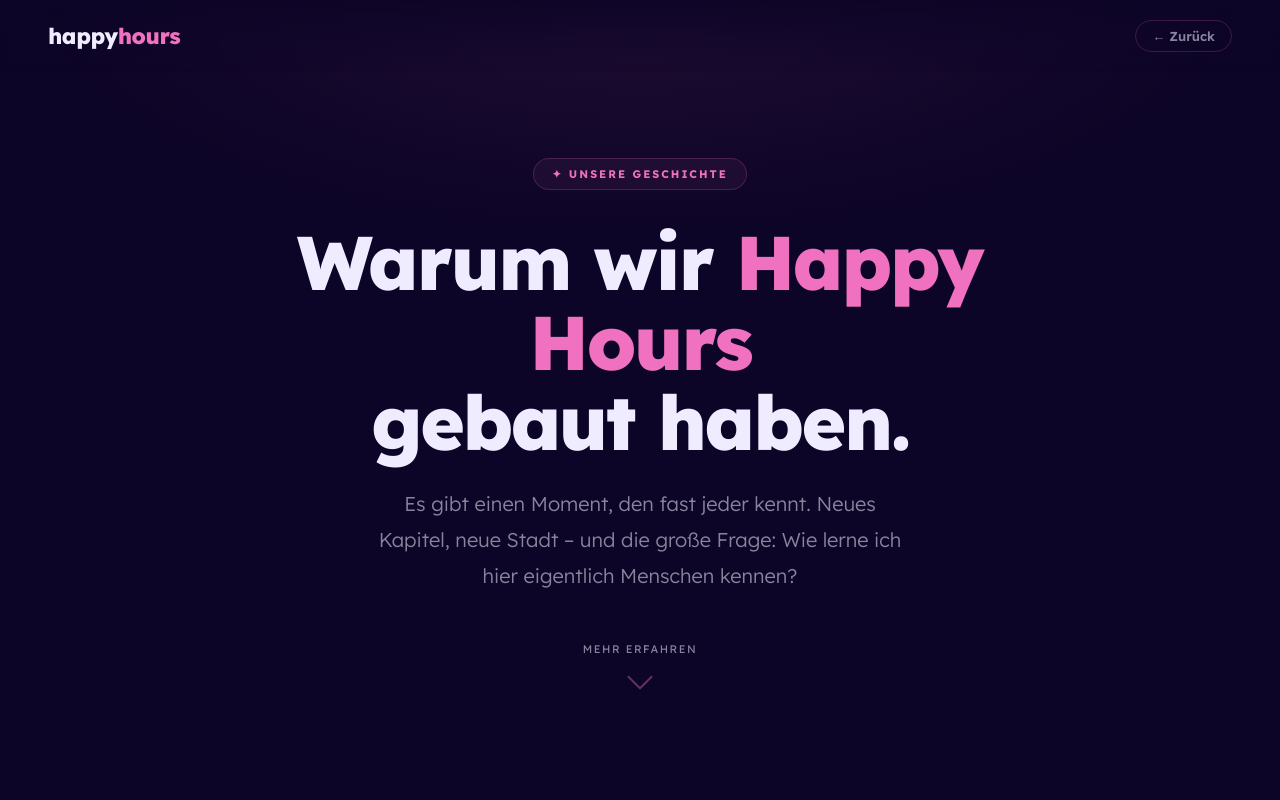
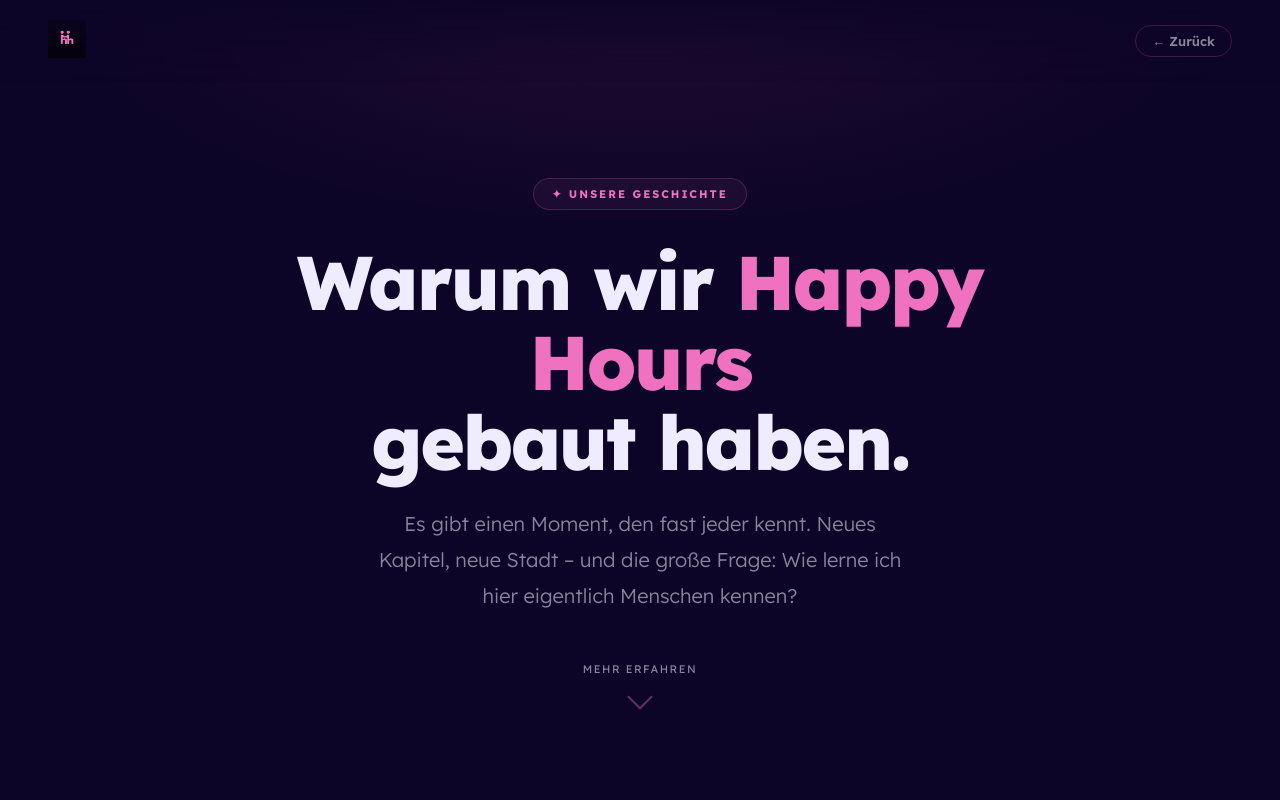
Before and after one commit to Anna-Luisa1806/happyhours.website, a plain HTML site: page ueber-uns.html in a window 1280 px wide. Shown: the top 800 px of the page. Drawn offline with Linux system fonts and the light colour scheme.

Commit message:
Add files via upload

```diff
--- a/ueber-uns.html
+++ b/ueber-uns.html
@@ -15,13 +15,11 @@
     body::before { content: ''; position: fixed; inset: 0; background: radial-gradient(ellipse 80% 50% at 50% 0%, rgba(240,113,192,0.08) 0%, transparent 60%); pointer-events: none; z-index: 0; }
 
     header { position: fixed; top: 0; left: 0; right: 0; z-index: 100; padding: 20px 48px; display: flex; align-items: center; justify-content: space-between; background: linear-gradient(to bottom, rgba(13,5,39,0.95), transparent); backdrop-filter: blur(4px); }
-    .logo { font-size: 22px; font-weight: 800; color: var(--white); text-decoration: none; letter-spacing: -0.5px; }
-    .logo span { color: var(--pink); }
     .back-btn { font-size: 13px; font-weight: 600; color: var(--muted); border: 1px solid var(--border); padding: 7px 16px; border-radius: 100px; text-decoration: none; transition: all 0.2s; }
     .back-btn:hover { color: var(--pink); border-color: var(--pink); }
 
     /* HERO */
-    .hero { min-height: 100vh; display: flex; flex-direction: column; align-items: center; justify-content: center; text-align: center; padding: 120px 32px 80px; position: relative; z-index: 1; }
+    .hero { min-height: 100vh; display: flex; flex-direction: column; align-items: center; justify-content: center; text-align: center; padding: 120px 32px 40px; position: relative; z-index: 1; }
     .hero-tag { display: inline-flex; align-items: center; gap: 8px; font-size: 11px; font-weight: 700; letter-spacing: 2px; text-transform: uppercase; color: var(--pink); padding: 8px 18px; border: 1px solid var(--border); border-radius: 100px; background: rgba(240,113,192,0.06); margin-bottom: 32px; animation: fadeUp 0.6s ease both; }
     .hero h1 { font-size: clamp(38px, 6.5vw, 76px); font-weight: 800; line-height: 1.05; letter-spacing: -2.5px; max-width: 820px; margin: 0 auto 24px; animation: fadeUp 0.6s 0.1s ease both; }
     .hero h1 em { font-style: normal; color: var(--pink); }
@@ -32,7 +30,7 @@
     @keyframes fadeUp { from{opacity:0;transform:translateY(24px)} to{opacity:1;transform:translateY(0)} }
 
     /* STORY */
-    .story-section { padding: 80px 32px; max-width: 960px; margin: 0 auto; position: relative; z-index: 1; }
+    .story-section { padding: 40px 32px; max-width: 960px; margin: 0 auto; position: relative; z-index: 1; }
     .story-grid { display: grid; grid-template-columns: 1fr 1fr; gap: 48px; align-items: start; margin-bottom: 60px; }
     .story-label { font-size: 11px; font-weight: 700; letter-spacing: 2px; text-transform: uppercase; color: var(--pink); margin-bottom: 14px; }
     .story-title { font-size: clamp(26px, 3.5vw, 40px); font-weight: 800; letter-spacing: -0.8px; line-height: 1.15; margin-bottom: 24px; }
@@ -107,7 +105,7 @@
 <body>
 
 <header>
-  <a href="/" class="logo">happy<span>hours</span></a>
+  <a href="/"><img src="/hh.png" style="height:38px;width:38px;object-fit:contain;mix-blend-mode:screen" alt="Happy Hours"/></a>
   <a href="/" class="back-btn">← Zurück</a>
 </header>
 
```
